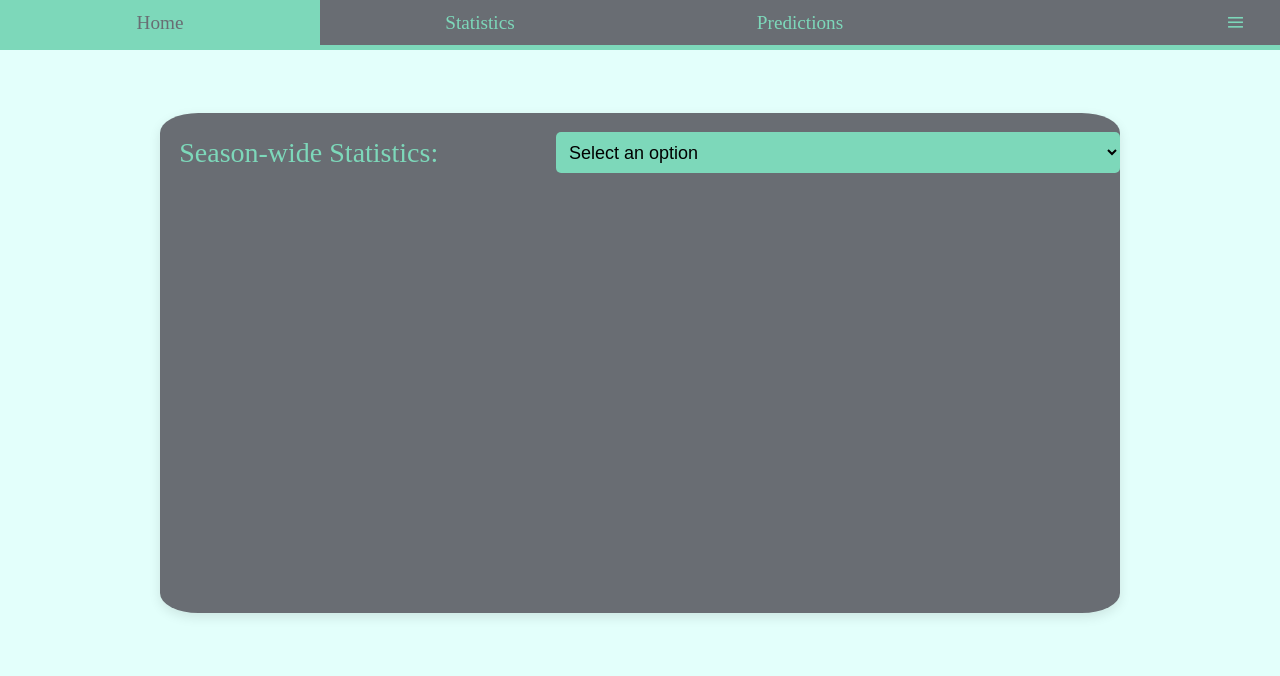
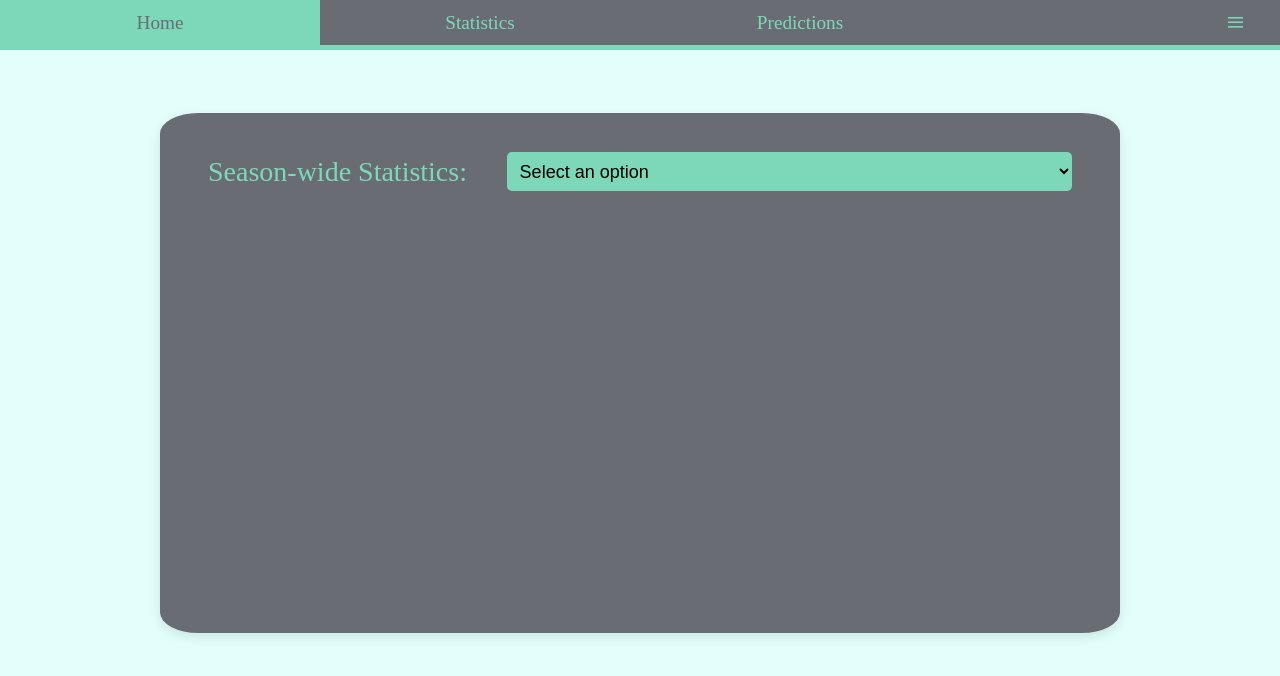
Before and after one commit to RPI-ITWS/ITWS-2110-F24-WinShare, a PHP site: page /Statistics/index.html in a window 1280 px wide. Shown: the top 676 px of the page. Run offline with PHP 8.4, Linux system fonts and the light colour scheme.

Commit message:
Update stats.css

```diff
--- a/Statistics/assets/stats.css
+++ b/Statistics/assets/stats.css
@@ -91,19 +91,34 @@ body{
 
 
 #search {
-    width: 98%;
+    width: 100%;
+    margin: 0 auto;
     padding: 2%;
-    padding-left: 4%;
     display: flex;
     justify-content: space-between;
     align-items: center;
-    transition: border-bottom 0.3s ease;
+    flex-direction: row;
+    gap: 20px;
 }
 
 #statlabel {
     font-size: 28px;
     color: #7DD8BA;
     transition: color 0.3s ease;
+    white-space: nowrap;
+    flex-shrink: 0;
+    margin-right: 0;
+}
+
+#stat {
+    width: 100%;
+    font-size: 18px;
+    padding: 1%;
+    border: none;
+    border-radius: 5px;
+    background-color: #7DD8BA;
+    outline: none;
+    flex-grow: 1;
 }
 
 #stat:hover {
@@ -111,12 +126,56 @@ body{
     cursor: pointer;
 }
 
-#stat {
-    width: 60%;
-    font-size: 18px;
-    padding: 1%;
+#tabs {
+    width: 100%;
+    display: flex;
+    justify-content: flex-start;
+    padding: 0;
+    position: relative;
+    top: -1px;
+    left: -1px;
+    margin-bottom: 20px;
+}
+
+#StatButton, #PlayerButton {
+    padding: 12px 24px;
+    font-size: 16px;
+    background-color: #696D73;
+    color: #7DD8BA;
     border: none;
-    border-radius: 5px;
-    background-color: #7DD8BA;
-    outline: none;
+    cursor: pointer;
+    transition: background-color 0.3s ease;
+    position: relative;
+    margin-right: 4px;
 }
+
+#StatButton {
+    border-radius: 16px 4px 0 0;
+    margin-left: 20px;
+}
+
+#PlayerButton {
+    border-radius: 4px 4px 0 0;
+}
+
+#StatButton:hover, #PlayerButton:hover {
+    background-color: #7a7f86;
+}
+
+#content {
+    padding-top: 20px;
+}
+
+#search {
+    text-align: center;
+    width: 90%;
+    margin: 0 auto;
+}
+
+#statlabel {
+    margin-right: 20px;
+}
+
+#StatContent {
+    display: none;
+}
```
